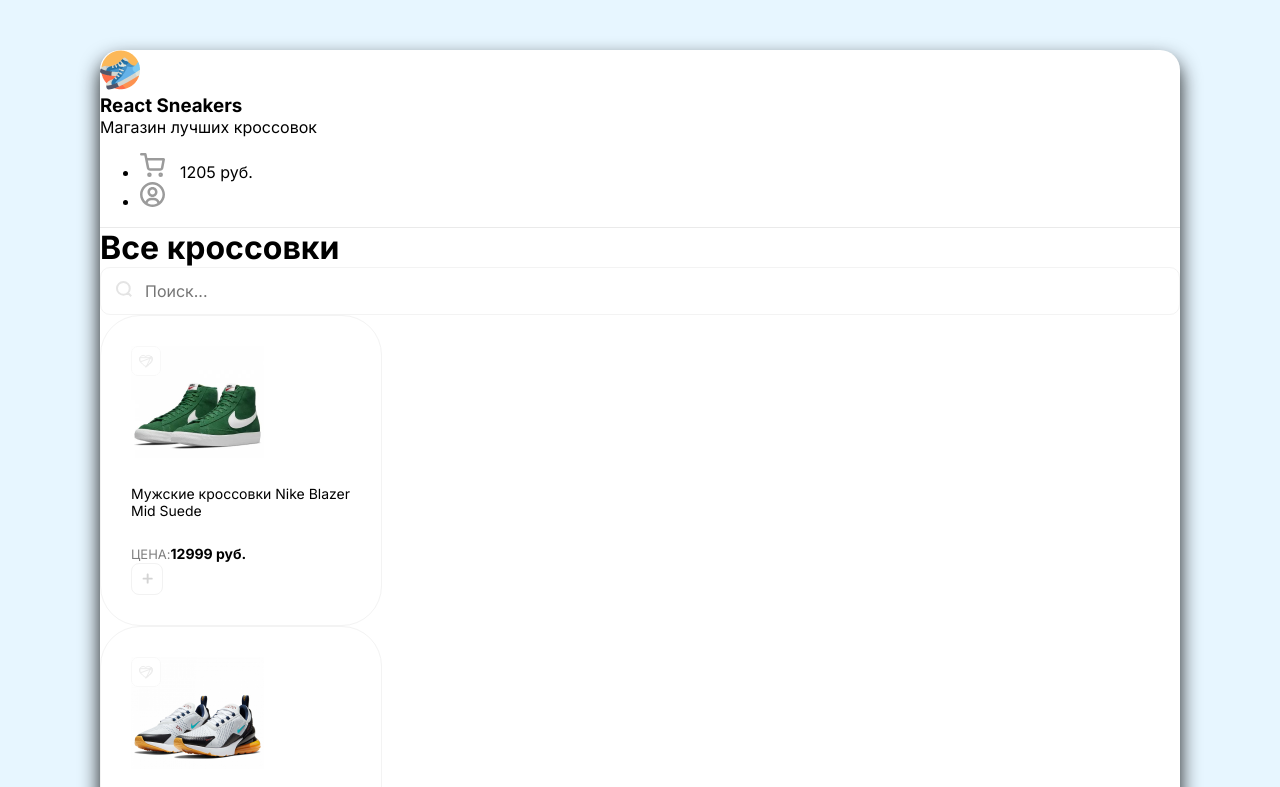
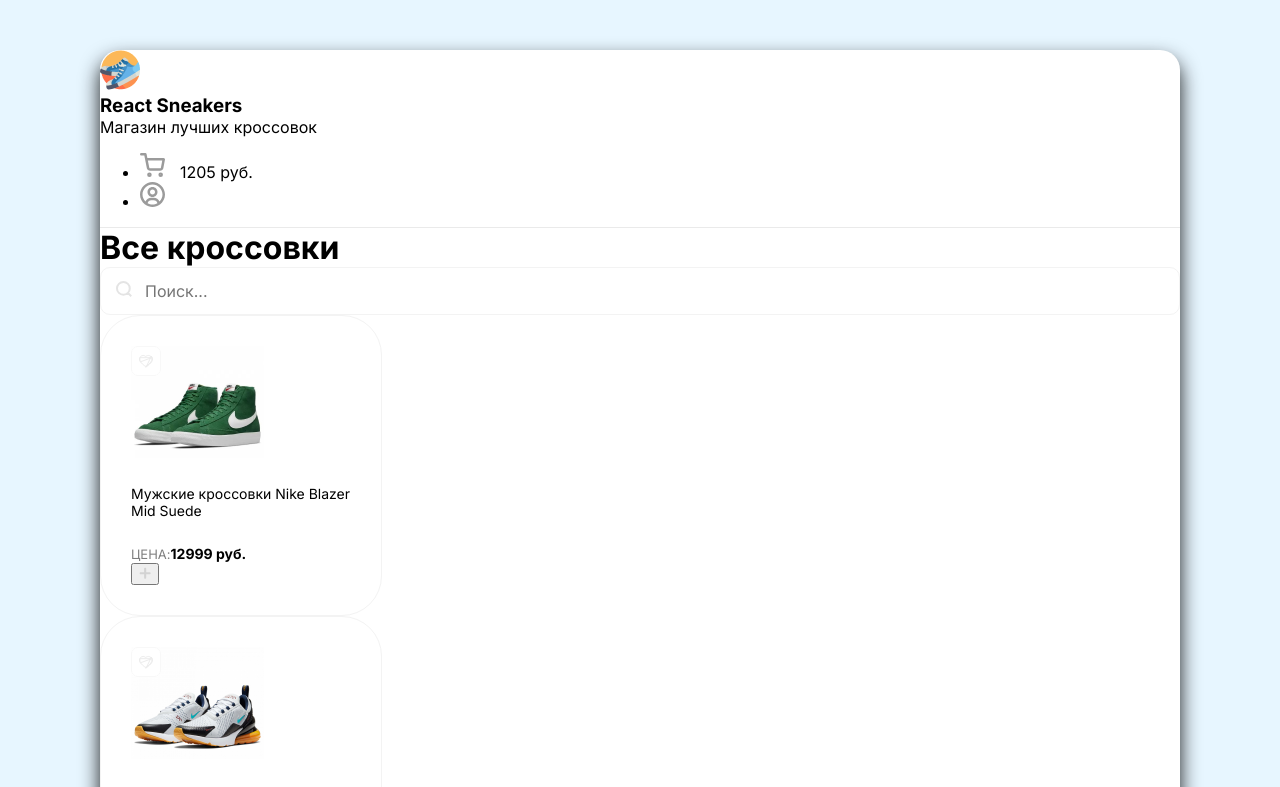
Before and after one commit to khuseynx/react-sneakers, a React (Create React App) app: page / in a window 1280 px wide. Shown: the top 787 px of the page. Built offline with nearby package versions, Linux system fonts and the light colour scheme.

Commit message:
useState for '+' not finished

```diff
--- a/src/App.js
+++ b/src/App.js
@@ -1,5 +1,6 @@
 //app.js
 
+import React from 'react';
 import Card from "./components/Card";
 import Header from "./components/Header";
 import Drawer from "./components/Drawer";
@@ -40,6 +41,7 @@
             <input placeholder="Поиск..." />
           </div>
         </div>
+
         <div className="d-flex">
           <div className="d-flex">
             {arr.map((obj) => (
@@ -47,6 +49,8 @@
                 title={obj.title}
                 price={obj.price}
                 imageUrl={obj.imageUrl}
+                onFavorite={() => console.log('Добавили в закладки')}
+                onPlus={() => console.log('Нажали плюс')}
               />
             ))}
           </div>
--- a/src/components/Card/Card.module.scss
+++ b/src/components/Card/Card.module.scss
@@ -6,6 +6,10 @@
   margin-right: 30px;
   transition: box-shadow 0.2s ease-in-out;
   transform: 0.2s ease-in-out;
+
+  .plus {
+    cursor: pointer;
+  }
 
   &:hover {
     box-shadow: 0px 20 px 35px rgba(0, 0, 0, 0.06);
--- a/src/components/Card/index.js
+++ b/src/components/Card/index.js
@@ -1,9 +1,16 @@
-import styles from './Card.module.scss';
+import React from "react";
+import styles from "./Card.module.scss";
 
 function Сard(props) {
+  const [isAdded, setIsAdded] = React.useState(false);
+
+  const onClickPlus = () => {
+    setIsAdded(true);
+  };
+
   return (
-  <div className={styles.card}>
-      <div className={styles.favorite}>
+    <div className={styles.card}>
+      <div className={styles.favorite} onClick={props.onFavorite}>
         <img src="/img/heart-unliked.svg" alt="Unliked" />
       </div>
       <img width={133} height={112} src={props.imageUrl} alt="Sneakers" />
@@ -13,8 +20,13 @@
           <span>Цена:</span>
           <b>{props.price} руб.</b>
         </div>
-        <button className="button" onClick={props.onClick}>
-          <img width={11} height={11} src="/img/plus.svg" alt="Plus" />
+        <button>
+          <img
+            className={styles.plus}
+            onClick={onClickPlus}
+            src={isAdded ? "/img/btn-checked.svg" : "/img/plus.svg"}
+            alt="Plus"
+          />
         </button>
       </div>
     </div>
--- a/src/index.scss
+++ b/src/index.scss
@@ -34,16 +34,6 @@
   h1 {
     margin: 0;
   }
-}
-
-.button {
-  background: #ffffff;
-  border: 1px solid #f2f2f2;
-  box-sizing: border-box;
-  border-radius: 8px;
-  height: 32px;
-  width: 32px;
-  cursor: pointer;
 }
 
 .search-block {
```
Also changed, not shown: public/img/btn-checked.svg (added).
